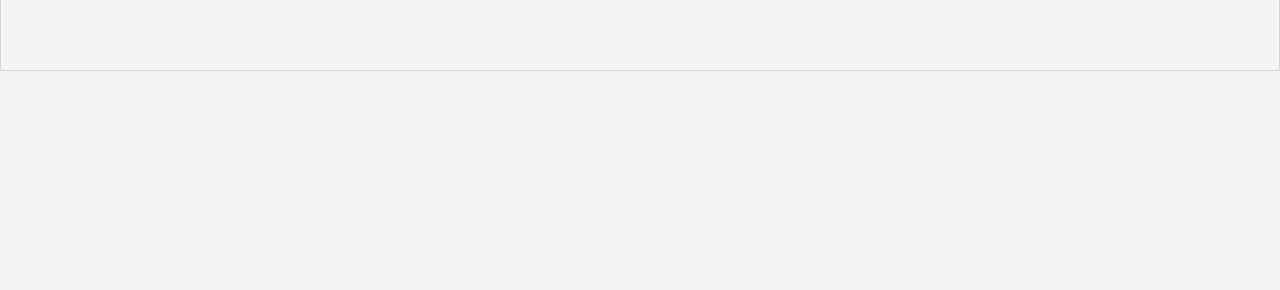
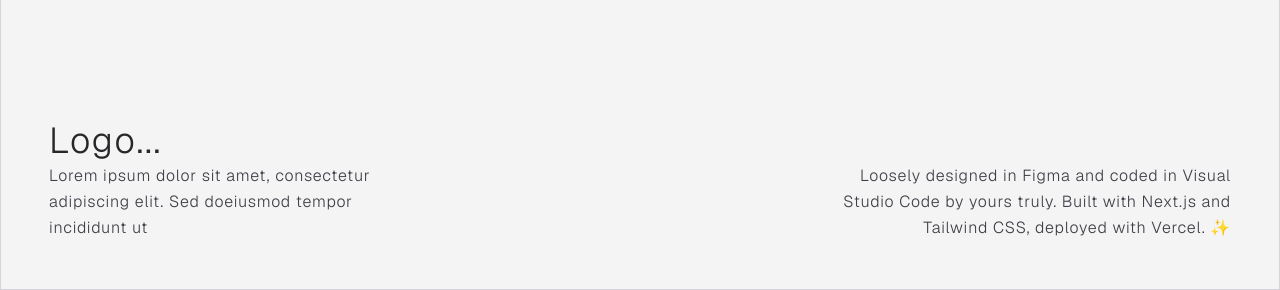
Before and after one commit to fjrfathurrahman/portfour, a Next.js app: page / in a window 1280 px wide. Shown: the part 583-873 px from the top of the page. Before the commit the page ends 800 px from the top, so only its background shows below. Built offline with nearby package versions, Linux system fonts and the light colour scheme.

Commit message:
feat: add footer

```diff
--- a/package.json
+++ b/package.json
@@ -12,7 +12,8 @@
     "framer-motion": "^12.10.1",
     "next": "15.3.2",
     "react": "^19.0.0",
-    "react-dom": "^19.0.0"
+    "react-dom": "^19.0.0",
+    "react-icons": "^5.5.0"
   },
   "devDependencies": {
     "@eslint/eslintrc": "^3",
--- a/src/app/page.js
+++ b/src/app/page.js
@@ -1,12 +1,12 @@
-import Hero from "@/components/pages/home/Hero";
+import Template from "@/components/layouts/Template";
+import Hero from "@/components/pages/Hero";
 
 export default function HomePage() {
   return (
-    <div className="container mx-auto px-6 sm:px-12 border">
+    <Template>
       <Hero />
       {/* About and Skills */}
       {/* Projects: Coming Soon */}
-      {/* Crate RootLayout for Footer and Navbar */}
-    </div>
+    </Template>
   );
 }
--- /dev/null
+++ b/src/components/layouts/Footer.js
@@ -0,0 +1,21 @@
+import React from "react";
+
+const Footer = () => {
+  return (
+    <footer className="grid md:grid-cols-3 items-end py-12">
+      <div>
+        <h4>Logo...</h4>
+        <p>
+          Lorem ipsum dolor sit amet, consectetur adipiscing elit. Sed doeiusmod
+          tempor incididunt ut
+        </p>
+      </div>
+      <p className="text-end md:col-start-3">
+        Loosely designed in Figma and coded in Visual Studio Code by yours
+        truly. Built with Next.js and Tailwind CSS, deployed with Vercel. ✨
+      </p>
+    </footer>
+  );
+};
+
+export default Footer;
--- /dev/null
+++ b/src/components/layouts/Template.js
@@ -0,0 +1,13 @@
+import React from "react";
+import Footer from "./Footer";
+
+const Template = ({ children }) => {
+  return (
+    <div className="container mx-auto px-6 sm:px-12 border">
+      {children}
+      <Footer/>
+    </div>
+  );
+};
+
+export default Template;
```
Also changed, not shown: src/components/pages/Hero.js (renamed from src/components/pages/home/Hero.js), 1 other file (tests, documents, lock files or other folders).
